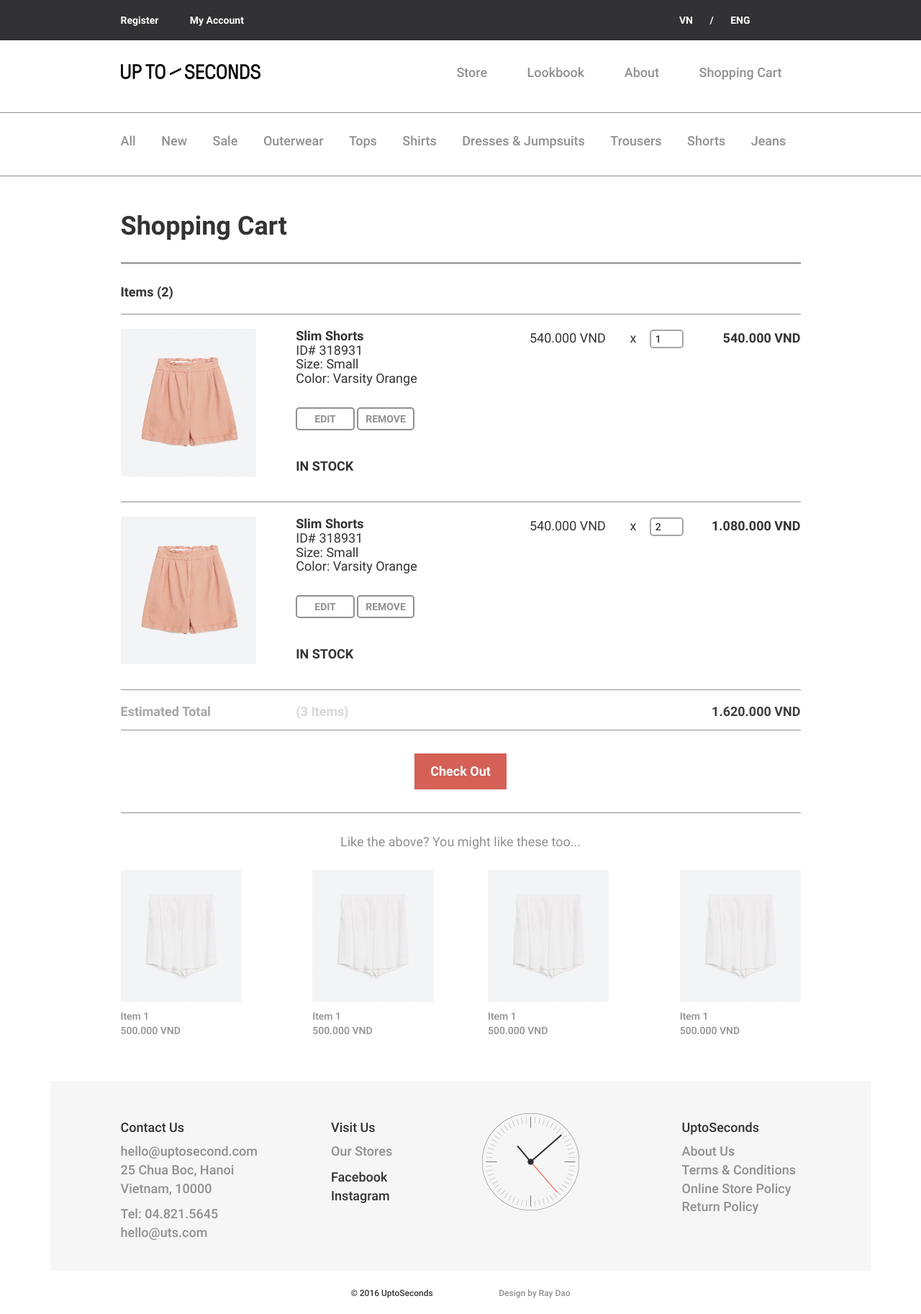
After one commit to qmpz113/second, a PHP site: page /shopping_cart in a window 1280 px wide. The commit adds this page. Shown: the whole page at 72% size. Run offline with PHP 8.4, Linux system fonts and the light colour scheme.

Commit message:
Three_site

```diff
--- a/css/style.css
+++ b/css/style.css
@@ -7,6 +7,11 @@
     font-family: Roboto;
     src: url(../fonts/Roboto-Thin.ttf);
     font-weight: 100;
+}
+@font-face {
+    font-family: Roboto;
+    src: url(../fonts/Roboto-Regular.ttf);
+    font-weight: 200;
 }
 @font-face {
     font-family: Roboto;
@@ -282,3 +287,135 @@
     border-radius: 10px;
     -webkit-box-shadow: inset 0 0 6px rgba(0,0,0,0.5);
 }
+.title-cart{
+    border-bottom: 1px solid #323133;
+    padding: 30px 0px 20px 0px;
+}
+.title-item-cart{
+    border-bottom: 1px solid #909092;
+    padding: 20px 0px 10px 0px;
+}
+.img-cart img{
+    width: 88%;
+}
+.price-one{
+    text-align: right;
+}
+.price-one ul{
+    list-style: none;
+}
+.price-one ul li{
+    display: inline-block;
+    padding: 0px 15px;
+}
+.price-one ul li p{
+    font-size: 18px;
+    margin: 0px;
+    font-weight: 200;
+}
+.price-one ul li:last-of-type{
+    width: 16%;
+    padding-left: 0px !important;
+    padding-right: 0px;
+}
+.price-one ul li input{
+    width: 100%;
+    border: 2px solid #a7a5a6;
+    border-radius: 5px;
+    padding: 1px 6px;
+    margin-top: -1px;
+}
+.info-cart p, .info-cart h4{
+    font-size: 18px;
+}
+.info-cart p{
+    font-weight: 200;
+    line-height: 1.1;
+}
+.info-cart h4{
+    margin: 0px;
+}
+.info-cart button{
+    color: #909092;
+    border: 2px solid #909092;
+    background: #fff;
+    border-radius: 5px;
+    font-weight: 500;
+    text-transform: uppercase;
+    margin-top: 20px;
+}
+.info-cart button:first-of-type{
+    padding: 4px 24px;
+}
+.info-cart button:last-of-type{
+    padding: 4px 10px;
+}
+.info-cart h3{
+    font-size: 18px;
+    margin-top: 40px;
+    margin-bottom: 0px;
+}
+.price-one-product h4{
+    margin-top: 3px;
+    text-align: right;
+}
+.cart-products{
+    padding: 20px 0px 35px 0px;
+    border-bottom: 1px solid #909092;
+}
+.cost{
+    border-bottom: 1px solid #909092;
+    padding: 10px 0px 5px 0px;
+}
+.title-cost h4, .title-cost h5{
+    font-size: 18px;
+    font-weight: 500;
+}
+.title-cost h4{
+    color: #a7a5a6;
+}
+.title-cost h5{
+    color: #d7d7d6;
+}
+.all-cost h4{
+    color: #3e3e3c;
+    text-align: right;
+}
+.check-out{
+    padding: 32px 0px;
+    border-bottom: 1px solid #909092;
+}
+.btn-check-out button{
+    color: #fff;
+    font-weight: 500;
+    font-size: 18px;
+    padding: 12px 22px;
+    background: #d46056;
+    border: 0px;
+}
+.title-like h4{
+    color: #909092;
+    font-weight: 200;
+    margin-bottom: 30px;
+}
+.img-might-like, .item-might-like{
+    margin: 0px 23px;
+}
+.margin-l0{
+    margin-left: 0px;
+    margin-right: 46px;
+}
+.margin-r0{
+    margin-right: 0px;
+    margin-left: 46px;
+}
+.img-might-like img{
+    width: 100%;
+}
+.item-might-like p{
+    color: #909092;
+    margin-top: 10px;
+}
+.might-like{
+    padding: 20px 0px 50px 0px;
+}
--- /dev/null
+++ b/shopping_cart.php
@@ -0,0 +1,4 @@
+<?php include_once './template/head.php'; ?>
+<?php include_once './template/header.php'; ?>
+<?php include_once './template/shopping_cart.php'; ?>
+<?php include_once './template/footer.php'; ?>
--- /dev/null
+++ b/template/shopping_cart.php
@@ -0,0 +1,181 @@
+<div class="shopping-cart">
+    <div class="container">
+        <div class="row">
+            <div class="col-md-offset-1 col-md-10">
+                <div class="title-cart">
+                    <h1>Shopping Cart</h1>
+                </div>
+            </div>
+        </div>
+        <div class="row">
+            <div class="col-md-offset-1 col-md-10">
+                <div class="title-item-cart">
+                    <h4>Items  (2)</h4>
+                </div>
+            </div>
+        </div>
+        <div class="row">
+            <div class="col-md-offset-1 col-md-10">
+                <div class="cart-products">
+                    <div class="row">
+                        <div class="col-md-3">
+                            <div class="img-cart">
+                                <img src="img/2532594623_6_1_1.png"/>
+                            </div>
+                        </div>
+                        <div class="col-md-3">
+                            <div class="info-cart">
+                                <h4>Slim Shorts</h4>
+                                <p>ID# 318931<br/>
+                                    Size: Small<br/>
+                                    Color: Varsity Orange</p>
+                                <button>Edit</button>
+                                <button>Remove</button>
+                                <h3>IN STOCK</h3>
+                            </div>
+                        </div>
+                        <div class="col-md-4">
+                            <div class="price-one">
+                                <ul>
+                                    <li><p>540.000 VND</p></li>
+                                    <li><p>x</p></li>
+                                    <li><input type="number" min="1" value="1"/></li>
+                                </ul>
+                            </div>
+                        </div>
+                        <div class="col-md-2">
+                            <div class="price-one-product">
+                                <h4>540.000 VND</h4>
+                            </div>
+                        </div>
+                    </div>
+                </div>
+            </div>
+        </div>
+        <div class="row">
+            <div class="col-md-offset-1 col-md-10">
+                <div class="cart-products">
+                    <div class="row">
+                        <div class="col-md-3">
+                            <div class="img-cart">
+                                <img src="img/2532594623_6_1_1.png"/>
+                            </div>
+                        </div>
+                        <div class="col-md-3">
+                            <div class="info-cart">
+                                <h4>Slim Shorts</h4>
+                                <p>ID# 318931<br/>
+                                    Size: Small<br/>
+                                    Color: Varsity Orange</p>
+                                <button>Edit</button>
+                                <button>Remove</button>
+                                <h3>IN STOCK</h3>
+                            </div>
+                        </div>
+                        <div class="col-md-4">
+                            <div class="price-one">
+                                <ul>
+                                    <li><p>540.000 VND</p></li>
+                                    <li><p>x</p></li>
+                                    <li><input type="number" min="1" value="2"/></li>
+                                </ul>
+                            </div>
+                        </div>
+                        <div class="col-md-2">
+                            <div class="price-one-product">
+                                <h4>1.080.000 VND</h4>
+                            </div>
+                        </div>
+                    </div>
+                </div>
+            </div>
+        </div>
+        <div class="row">
+            <div class="col-md-offset-1 col-md-10">
+                <div class="cost">
+                    <div class="row">
+                        <div class="col-md-3">
+                            <div class="title-cost">
+                                <h4>Estimated Total</h4>
+                            </div>
+                        </div>
+                        <div class="col-md-3">
+                            <div class="title-cost">
+                                <h5>(3 Items)</h5>
+                            </div>
+                        </div>
+                        <div class="col-md-offset-3 col-md-3">
+                            <div class="all-cost">
+                                <h4>1.620.000 VND</h4>
+                            </div>
+                        </div>
+                    </div>
+                </div>
+            </div>
+        </div>
+        <div class="row">
+            <div class="col-md-offset-1 col-md-10">
+                <div class="check-out">
+                    <div class="row">
+                        <div class="col-md-12">
+                            <div class="btn-check-out text-center">
+                                <button>Check Out</button>
+                            </div>
+                        </div>
+                    </div>
+                </div>
+            </div>
+        </div>
+        <div class="row">
+            <div class="col-md-offset-1 col-md-10">
+                <div class="might-like">
+                    <div class="row">
+                        <div class="col-md-12">
+                            <div class="title-like text-center">
+                                <h4>Like the above? You might like these too...</h4>
+                            </div>
+                        </div>
+                    </div>
+                    <div class="row">
+                        <div class="col-md-3">
+                            <div class="img-might-like margin-l0">
+                                <img src="img/2590591712_6_1_1.png"/>
+                            </div>
+                            <div class="item-might-like margin-l0">
+                                <p>Item 1<br/>
+                                    500.000 VND</p>
+                            </div>
+                        </div>
+                        <div class="col-md-3">
+                            <div class="img-might-like">
+                                <img src="img/2590591712_6_1_1.png"/>
+                            </div>
+                            <div class="item-might-like">
+                                <p>Item 1<br/>
+                                    500.000 VND</p>
+                            </div>
+                        </div>
+                        <div class="col-md-3">
+                            <div class="img-might-like">
+                                <img src="img/2590591712_6_1_1.png"/>
+                            </div>
+                            <div class="item-might-like">
+                                <p>Item 1<br/>
+                                    500.000 VND</p>
+                            </div>
+                        </div>
+                        <div class="col-md-3">
+                            <div class="img-might-like margin-r0" >
+                                <img src="img/2590591712_6_1_1.png"/>
+                            </div>
+                            <div class="item-might-like margin-r0">
+                                <p>Item 1<br/>
+                                    500.000 VND</p>
+                            </div>
+                        </div>
+                    </div>
+                </div>
+            </div>
+        </div>
+    </div>
+</div>
```
